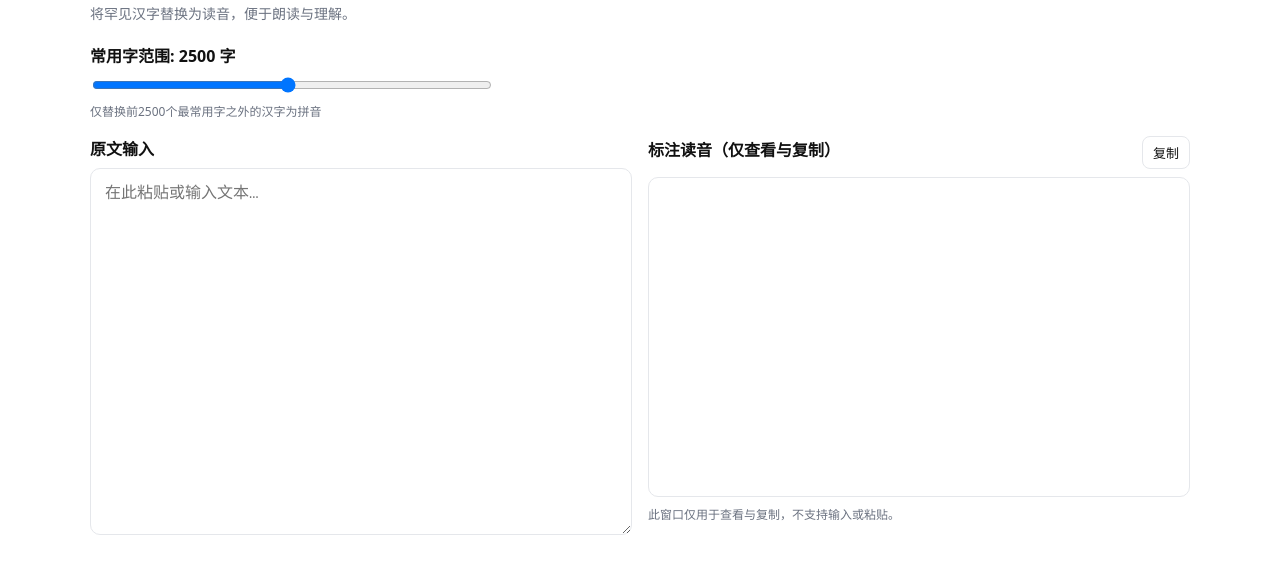
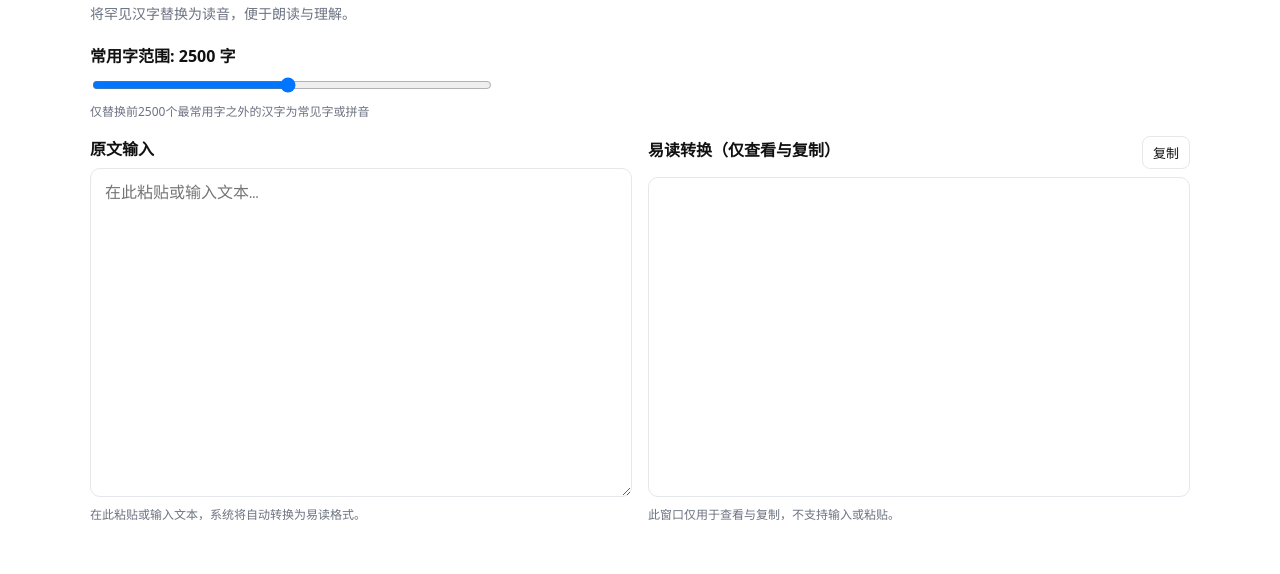
Before and after one commit to yanrucheng/easy-reader, a website built with Vite: page index.html in a window 1280 px wide. Shown: the part 62-636 px from the top of the page. Built offline with nearby package versions, Linux system fonts and the light colour scheme; what pinyin would draw is missing.

Commit message:
更新UI文本与提示信息
1. 将"标注读音"替换为更通用的"易读转换"
2. 为输入窗口添加帮助文本，使两个窗口对称
3. 更新滑块提示信息以反映当前功能

```diff
--- a/index.html
+++ b/index.html
@@ -89,19 +89,20 @@
         常用字范围: <span id="topKValue">2500</span> 字
       </label>
       <input type="range" id="topKSlider" min="100" max="5000" value="2500" step="100" style="width: 100%; max-width: 400px;">
-      <p class="help" style="margin-top: 4px;">仅替换前2500个最常用字之外的汉字为拼音</p>
+      <p class="help" style="margin-top: 4px;">仅替换前2500个最常用字之外的汉字为常见字或拼音</p>
     </div>
     <div class="container">
       <div class="column">
         <label for="input">原文输入</label>
         <textarea id="input" placeholder="在此粘贴或输入文本…"></textarea>
+        <p class="help">在此粘贴或输入文本，系统将自动转换为易读格式。</p>
       </div>
       <div class="column">
         <div class="toolbar">
-          <label for="output">标注读音（仅查看与复制）</label>
+          <label for="output">易读转换（仅查看与复制）</label>
           <button id="copyBtn" class="copy-btn" type="button">复制</button>
         </div>
-        <div id="output" class="output" aria-label="标注读音结果" tabindex="0"></div>
+        <div id="output" class="output" aria-label="易读转换结果" tabindex="0"></div>
         <p class="help">此窗口仅用于查看与复制，不支持输入或粘贴。</p>
       </div>
     </div>
```
